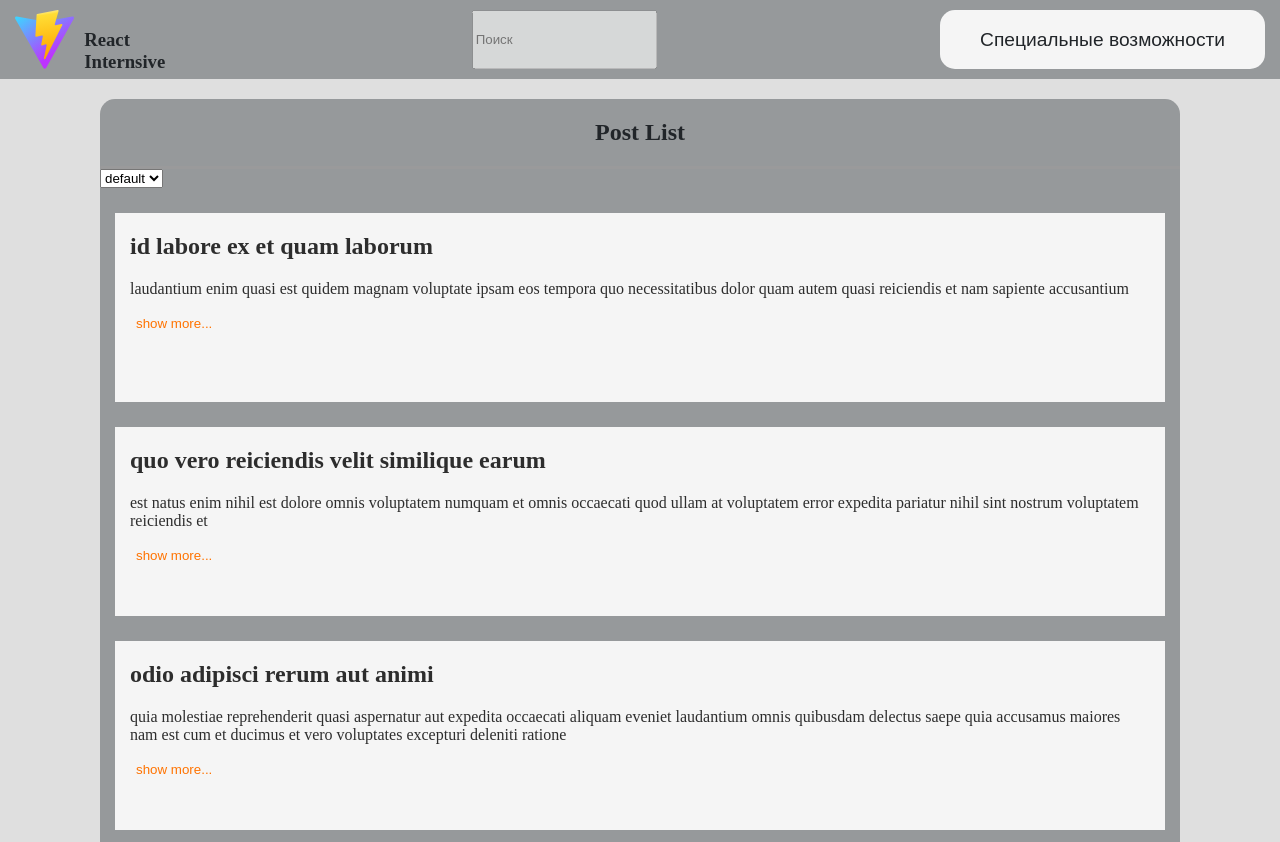
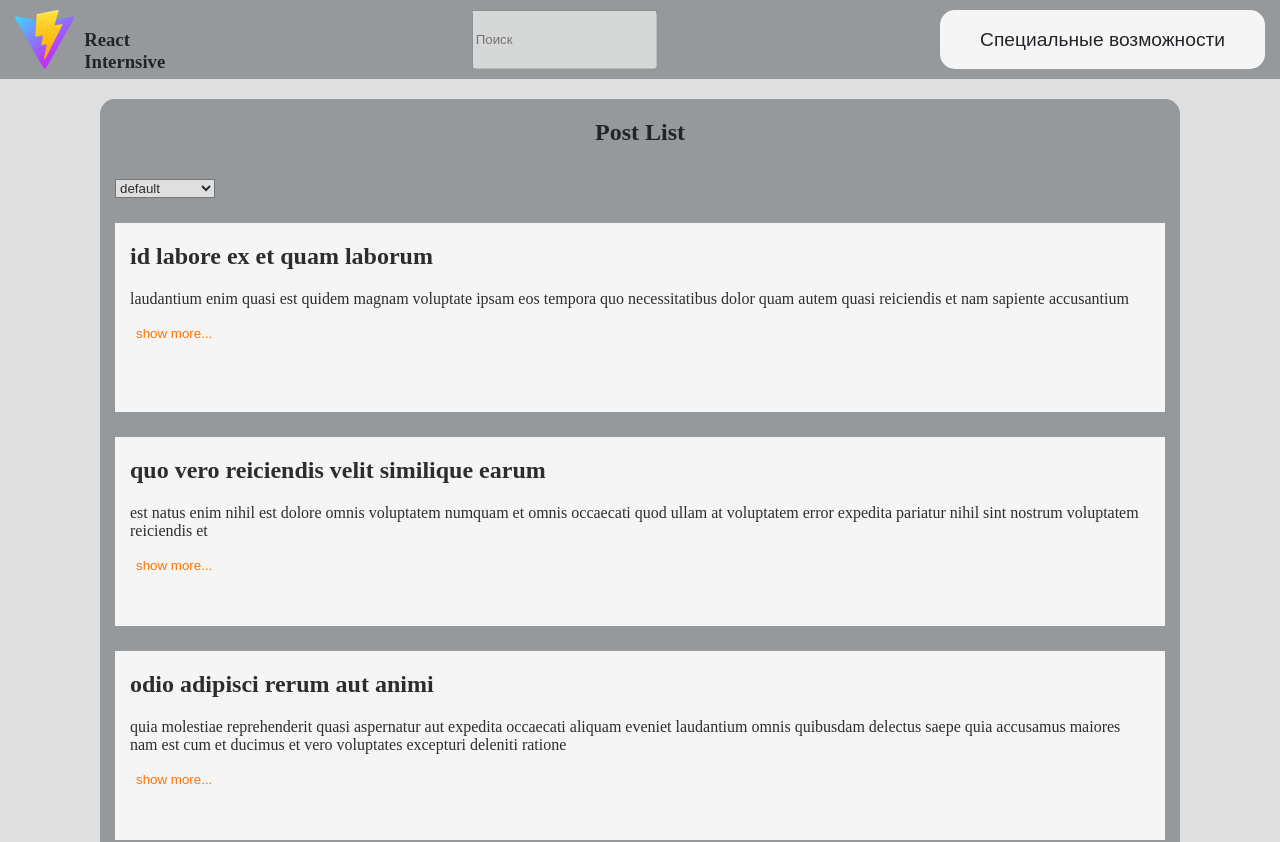
Before and after one commit to RVS-prof/react-intensive, a React (Vite) app: page / in a window 1280 px wide. Shown: the top 842 px of the page. Built offline with nearby package versions, Linux system fonts and the light colour scheme.

Commit message:
feat: update style

```diff
--- a/src/app/App.css
+++ b/src/app/App.css
@@ -17,9 +17,9 @@
   --bg-secondary: #1d1c1c71;
   --text-primary: #ffffff;
   --border-color: #b973737c;
-  --modal-color: rgb(150, 139, 139);
+  --modal-color: #968b8b;
 
-  --card-bg: #ffffff3b;
+  --card-bg: #1b1b1b2f;
   --card-border: 2px solid #ffffff7c;
   --card-text: #ffffff;
 }
--- a/src/features/PostLengthFilter/ui/PostLengthFilter.tsx
+++ b/src/features/PostLengthFilter/ui/PostLengthFilter.tsx
@@ -9,9 +9,9 @@ const PostLengthFilter = (props : ISetterByLength ) => {
   };
 
   return (
-    <form>
+    <>
       <MySelect options={lengthArray} value={props.lengthL} onChange={handleChange}/>
-    </form>
+    </>
   )
 }
 
--- /dev/null
+++ b/src/shared/lib/hoc/WithLoading.module.css
@@ -0,0 +1,6 @@
+.loadingContainer {
+  display: flex;
+  align-items: center;
+  justify-content: center;
+  min-height: 800px;
+}
--- a/src/shared/lib/hoc/WithLoading.tsx
+++ b/src/shared/lib/hoc/WithLoading.tsx
@@ -1,5 +1,6 @@
 import React from 'react';
 import type { WithLoadingProps } from '../../../types/types';
+import style from './WithLoading.module.css'
 
 function withLoading<P extends object>(
   WrappedComponent: React.ComponentType<P>
@@ -7,8 +8,8 @@ function withLoading<P extends object>(
   return ({ isLoading, ...props }: P & WithLoadingProps) => {
     if (isLoading) {
       return (
-        <div className="loading-container">
-          <div className="spinner">Загрузка...</div>
+        <div className={style.loadingContainer}>
+          <div>Загрузка...</div>
         </div>
       );
     }
--- a/src/shared/ui/Modal/SpecFeature.module.css
+++ b/src/shared/ui/Modal/SpecFeature.module.css
@@ -4,3 +4,8 @@
   top: 60px;
   padding: 25px 20px;
 }
+
+.modalForm__button:hover {
+  cursor: pointer;
+  background-color: var();
+}
--- a/src/shared/ui/Modal/SpecFeature.tsx
+++ b/src/shared/ui/Modal/SpecFeature.tsx
@@ -20,7 +20,7 @@ const SpecFeature = (props:IActive) => {
       }}>
         <ModalComponent.Button>
           <ThemeSwitcher/>
-          <MyButton onClick={handleClick}>
+          <MyButton onClick={handleClick} >
             О проекте
           </MyButton>
         </ModalComponent.Button>
--- /dev/null
+++ b/src/shared/ui/Select/select.module.css
@@ -0,0 +1,10 @@
+.select {
+  min-width: 100px;
+  background-color: var(--bg-primary);
+  color: var(--card-text);
+}
+
+.select:hover {
+  background-color: var(--card-bg);
+  cursor: pointer;
+}
--- a/src/shared/ui/Select/select.tsx
+++ b/src/shared/ui/Select/select.tsx
@@ -1,12 +1,18 @@
+import style from "./select.module.css"
 
 const MySelect = ({options, value, onChange} : any) => {
   return (
     <select
       value={value}
       onChange={event => onChange(event.target.value)}
+      className={style.select}
     >
       {options.map((option: any) =>
-        <option key={option} value={option}>
+        <option
+          key={option}
+          value={option}
+          className={style.option}
+        >
           {option}
         </option>
       )}
--- a/src/widgets/LayoutHeader/LayoutHeader.module.css
+++ b/src/widgets/LayoutHeader/LayoutHeader.module.css
@@ -19,3 +19,8 @@
   color: var(--text-primary);
   font-size: 1.2em;
 }
+
+.mainHeader__button:hover {
+  cursor: pointer;
+  background-color: var(--bg-primary);
+}
--- a/src/widgets/PostList/PostList.module.css
+++ b/src/widgets/PostList/PostList.module.css
@@ -17,6 +17,11 @@
   margin: 0 0 20px;
 }
 
+.mainForm__selectList {
+  margin: 10px 15px 0;
+}
+
+
 .mainForm__cards {
   min-height: 617px;
   display: grid;
--- a/src/widgets/PostList/PostList.tsx
+++ b/src/widgets/PostList/PostList.tsx
@@ -119,7 +119,7 @@ function PostList() {
           Post List
         </h1>
       </header>
-      <section>
+      <section className={style.mainForm__selectList}>
         <PostLengthFilter lengthL = {headerLength} setLength = {setHeaderLength}/>
       </section>
       <section className={style.mainForm__cards}>
```
